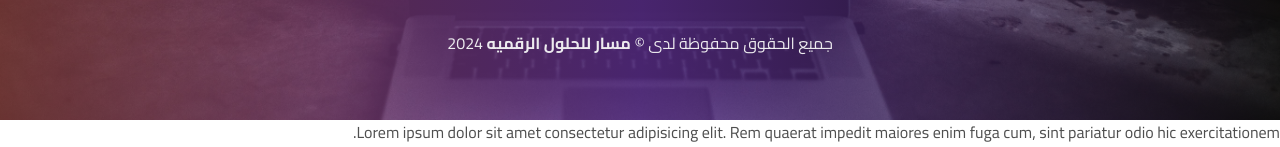
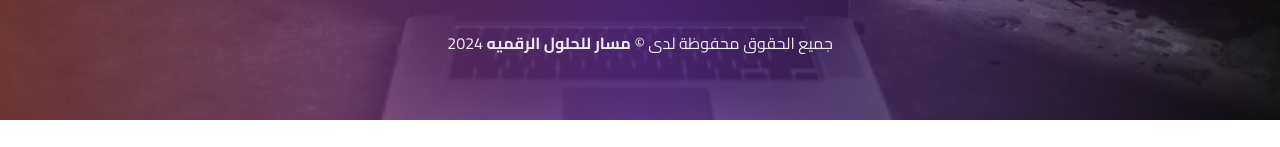
Before and after one commit to Ziad-Emad20/MASAR, a website: page index.html in a window 1280 px wide. Shown: the part 3578-3725 px from the top of the page. After the commit the page ends 3698 px from the top, so only its background shows below. Drawn offline with Linux system fonts and the light colour scheme.

Commit message:
update all

```diff
--- a/Css/Style.css
+++ b/Css/Style.css
@@ -91,7 +91,7 @@
 }
 
 nav ul {
-    width: 65%;
+    width: 60%;
     list-style: none;
     margin: 0;
     padding: .8rem 0;
--- a/index.html
+++ b/index.html
@@ -97,12 +97,7 @@
       </div>
     </div>
   </header>
-
   <!-- end Header -->
-
-
-
-
   <!--start who are you-->
   <section class="mt-4 specialty " id="who">
     <div class="container ">
@@ -130,17 +125,10 @@
       </div>
     </div>
   </section>
-
-
-
-
-
-
-
+  <!--end who are you-->
   <!--start who are you 2-->
   <section class="mt-5  mb-14 ">
     <h3 class="titleArr text-center pb-3 fs-1 fw-bolder position-relative">من نحن</h3>
-
     <div class="container mt-4">
       <div class="row">
         <div class="col-md-6">
@@ -152,12 +140,8 @@
             رقمية مبتكرة تأسست في 2020م نقدم خدمات تصميم و تطوير المواقع الالكترونية وتطبيقات الجوال، و استضافة المواقع،
             و التسويق الإلكتروني بالإضافة لحلول متكاملة في البرمجيات ابداء رحلتك الرقمية الفريدة مع ملتقى أفضل شركة
             برمجة سعودية</p>
-
         </div>
-
-
         <div class="col-md-6  p-5">
-
           <div class="row ">
             <div class="col-md-6   pb-5">
               <div class="card AboutProject mb-3 p-3" style="max-width: 20rem;">
@@ -180,23 +164,11 @@
               </div>
             </div>
           </div>
-
-
-
-
-
         </div>
       </div>
     </div>
-
   </section>
-
   <!--end who are you 2-->
-
-  <!--end who are you-->
-
-
-
   <!-- start Servies  -->
   <section class="container servies">
     <h3 class="titleArr text-center pb-3 fs-1 fw-bolder position-relative">خدماتنا</h3>
@@ -260,23 +232,6 @@
     </div>
   </section>
   <!-- end Servies -->
-
-
-
-
-
-
-
-
-
-
-
-
-
-
-
-
-
   <!--Contact Us-->
   <section class="mb-6">
     <h3 class="titleArr text-center pb-3 fs-1 fw-bolder position-relative">تواصل معنــا </h3>
@@ -292,16 +247,12 @@
             id="ex1-tab-1" href="#ex1-tabs-1" role="tab" aria-controls="ex1-tabs-1" aria-selected="true">استشاره
             مجانيه</a>
         </li>
-
-
         <li class="nav-item mx-auto me-5 " role="presentation">
           <a data-mdb-tab-init class="nav-link navJaddah bg-white border-2 border-black border-opacity-10 p-2 fs-6"
             id="ex1-tab-2" href="#ex1-tabs-2" role="tab" aria-controls="ex1-tabs-2" aria-selected="false">فـرع جـده</a>
         </li>
-
       </ul>
       <!-- Tabs navs -->
-
       <!-- Tabs content -->
       <div class="tab-content" id="ex1-content">
         <div class="tab-pane fade show active" id="ex1-tabs-1" role="tabpanel" aria-labelledby="ex1-tab-1">
@@ -310,24 +261,19 @@
             <div class="col-md-6 ">
               <form class="formContact">
                 <div class="row">
-
                   <div class="mb-3">
-
                     <input type="text" class="form-control p-2 text-black" id="exampleFormControlInput1"
                       placeholder="الاسـم">
                   </div>
                   <div class="mb-3">
-
                     <input type="email" class="form-control p-2 text-black" id="exampleFormControlInput1"
                       placeholder="البريد الالكتروني">
                   </div>
                   <div class="mb-3">
-
                     <input type="text" class="form-control p-2 text-black" id="exampleFormControlInput1"
                       placeholder="05xxxxxxxx">
                   </div>
                   <div class="input-group mb-3">
-
                     <select class="form-select pt-2 " id="inputGroupSelect01">
                       <option selected>اختر خدمتك</option>
                       <option value="1">تصميم تطبيقات الجوال</option>
@@ -345,17 +291,10 @@
                   <div class="mb-3 text-center text-white">
                     <button type="button" class=" btnContact text-white w-100 p-1 rounded-5 ">ارسـال</button>
                   </div>
-
-
                 </div>
               </form>
-
             </div>
-
-
-
             <div class="col-md-6 pe-4">
-
               <iframe
                 src="https://www.google.com/maps/embed?pb=!1m18!1m12!1m3!1d231.86296273878222!2d39.22527099837219!3d21.593439671012717!2m3!1f0!2f0!3f0!3m2!1i1024!2i768!4f13.1!3m3!1m2!1s0x15c3d01fb1137e59%3A0xe059579737b118db!2sJeddah%20Saudi%20Arabia!5e0!3m2!1sen!2seg!4v1725757056887!5m2!1sen!2seg"
                 class="w-100 h-100" style="border:0;" allowfullscreen="" loading="lazy"
@@ -374,9 +313,6 @@
                     <div class="ContactDetails  d-flex justify-content-start align-items-center">
                       <span class="border border-success p-2 rounded-circle"> <i
                           class="fas fa-brands fa-whatsapp fs-2   "></i></span>
-
-
-
                       <a class="bg-success p-2 w-100 rounded-9 text-white w-50 me-3" target="_blank" href="">+20
                         1123439278</a>
                     </div>
@@ -386,7 +322,6 @@
                     <div class="ContactDetails  d-flex justify-content-start align-items-center">
                       <span class="border border-primary p-2 rounded-circle"> <i
                           class="fas fa-brands fa-telegram fs-2 text-primary   "></i></span>
-
                       <a class="bg-primary p-2 w-100 rounded-9 text-white  me-3" target="_blank" href="">+20
                         1123439278</a>
                     </div>
@@ -405,22 +340,18 @@
                     <div class="ContactDetails  d-flex justify-content-start align-items-center">
                       <span class="border  p-2 rounded-circle borderemail"><i
                           class="fa-solid fa-envelope fs-2 emailContact"></i></span>
-
                       <a class="ContactLive p-2 w-100 rounded-9 text-white  me-3" target="_blank" href="">+20
                         1123439278</a>
                     </div>
-
                   </li>
                   <li class="mb-1 mt-2">
                     <p class="text-end  fw-bold text-black"> الوصول للعنوان</p>
                     <div class="ContactDetails  d-flex justify-content-start align-items-center">
                       <span class="border border-dark p-2 rounded-circle"><i
                           class="fa-solid fa-location-dot fs-2"></i></span>
-
                       <a class="bg-dark p-2 w-100 rounded-9 text-white  me-3" target="_blank" href="">+20
                         1123439278</a>
                     </div>
-
                   </li>
                 </ul>
               </div>
@@ -432,15 +363,12 @@
               </div>
             </div>
           </div>
-
         </div>
-
       </div>
       <!-- Tabs content -->
     </div>
   </section>
   <!-- end Contact Us-->
-
   <!--Footer-->
   <footer class=" text-white   p-5">
     <div class="container">
@@ -464,10 +392,7 @@
                 style="--fa-animation-duration: 2s; --fa-fade-opacity: 0.6;"></i></a>
             <a class="text-white fs-5 p-2" href=""> <i class="fa fa-brands fa-whatsapp fa-fade"
                 style="--fa-animation-duration: 2s; --fa-fade-opacity: 0.6;"></i></a>
-
           </div>
-
-
         </div>
         <div class="col-md-2 pb-3 ">
           <h3 class="mb-4 fw-medium text-white fs-5">اتصـل بنا</h3>
@@ -479,12 +404,7 @@
               <li> <a class="ancorCall" href="mailto:mohamed111@gmail.com"> <i class="fa-solid fa-envelope"></i> <span
                     class="ms-1">01225699265</span></a>
               </li>
-
-
-
-
             </ul>
-
           </div>
         </div>
         <div class="col-md-3 ServicesFooter  pb-3">
@@ -520,11 +440,7 @@
                 <p> تصميم الهوية التجارية</p>
               </a>
             </li>
-
-
-
           </ul>
-
         </div>
         <div class="col-md-3 pagesFooter pb-3">
           <h3 class="fw-medium text-white fs-5 ">صفحات تهمك</h3>
@@ -535,8 +451,6 @@
             <li class="pt-3 "><a href="#منتجاتنا">منتجاتنا</a></li>
             <li class="pt-3 "><a href="#اتصل بنا">اتصل بنا</a></li>
             <li class="pt-3 "><a href="#العروض">العروض</a></li>
-
-
           </ul>
         </div>
       </div>
@@ -545,22 +459,13 @@
     </div>
   </footer>
   <!-- end Footer-->
-
-
-  <div>
-    Lorem ipsum dolor sit amet consectetur adipisicing elit. Rem quaerat impedit maiores enim fuga cum, sint pariatur
-    odio hic exercitationem.
-  </div>
-
   <!-- MDB -->
   <script src="js/bootstrap.bundle.js"></script>
   <script type="text/javascript" src="js/mdb.umd.min.js"></script>
-
   <!--javaScript file-->
   <script src="js/main.js"></script>
   <!--jQuery file-->
   <script src="js/jquery-3.7.1.min.js"></script>
-
 </body>
 
 </html>
```
